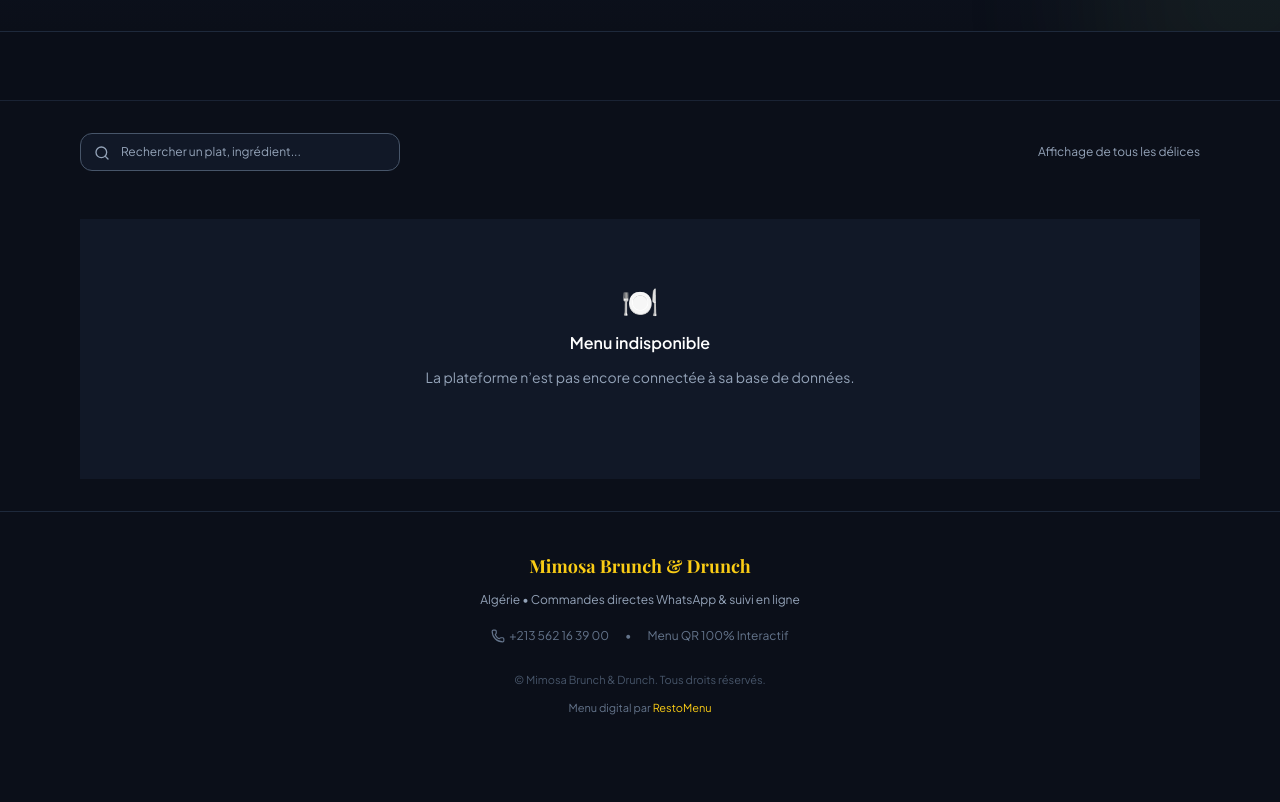
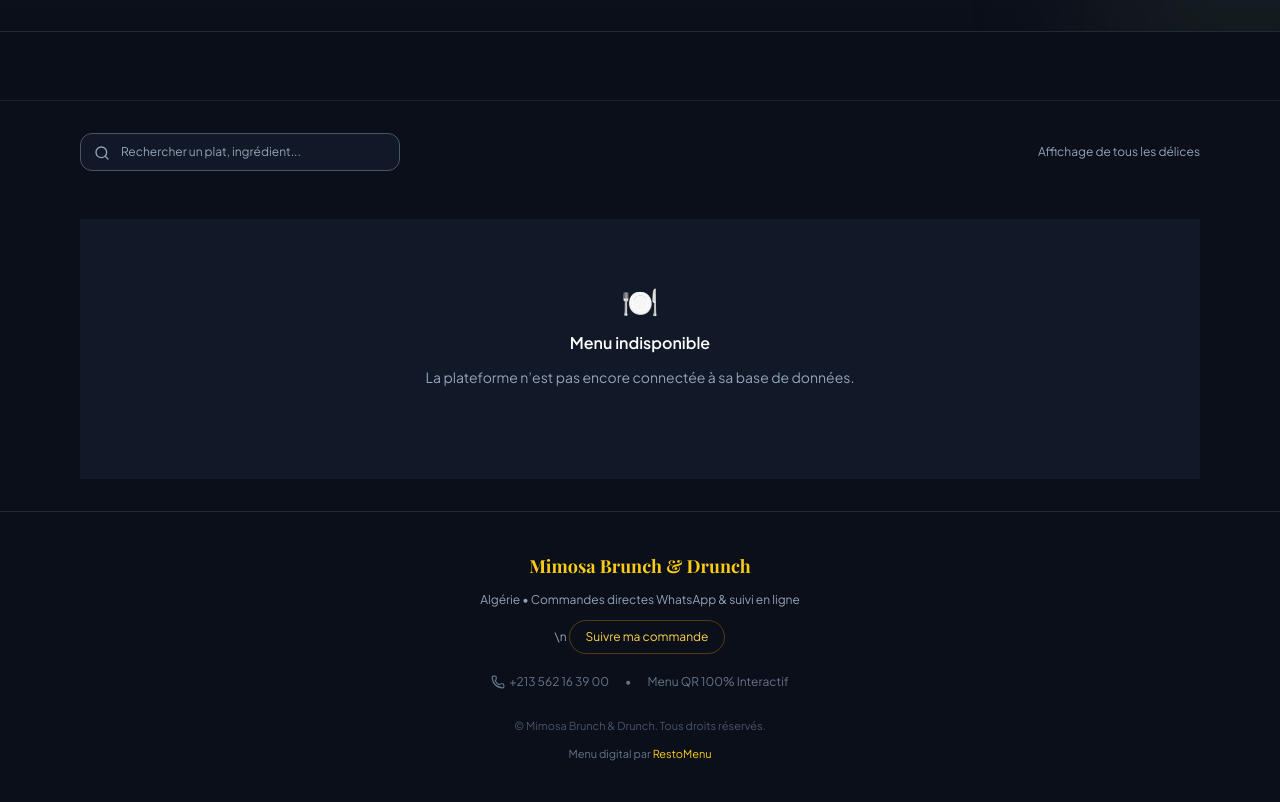
Before and after one commit to oumomarfarouk31-alt/restomenu, a plain HTML site: page public/index.html in a window 1280 px wide. Shown: the part 427-1229 px from the top of the page. Before the commit the page ends 1183 px from the top, so only its background shows below. Drawn offline with nearby package versions, Linux system fonts and the light colour scheme; no server answers; a web font is replaced by a local one.

Commit message:
Link customer menu to order tracking

```diff
--- a/public/index.html
+++ b/public/index.html
@@ -158,7 +158,7 @@
     <div class="flex items-center justify-center gap-2 font-serif text-lg font-bold text-white">
       <span id="footer-restaurant-name" class="text-mimosa-400">Mimosa Brunch & Drunch</span>
     </div>
-    <p>Algérie • Commandes directes WhatsApp & suivi en ligne</p>
+    <p>Algérie • Commandes directes WhatsApp & suivi en ligne</p>\n    <a href="/order-status" class="inline-flex items-center justify-center rounded-full border border-amber-500/30 px-4 py-2 text-amber-300 hover:bg-amber-500/10 transition">Suivre ma commande</a>
     <div class="flex items-center justify-center gap-4 text-slate-500 pt-2">
       <a href="https://wa.me/213562163900" target="_blank" class="hover:text-mimosa transition flex items-center gap-1">
         <i data-lucide="phone" class="w-3.5 h-3.5"></i> +213 562 16 39 00
```
